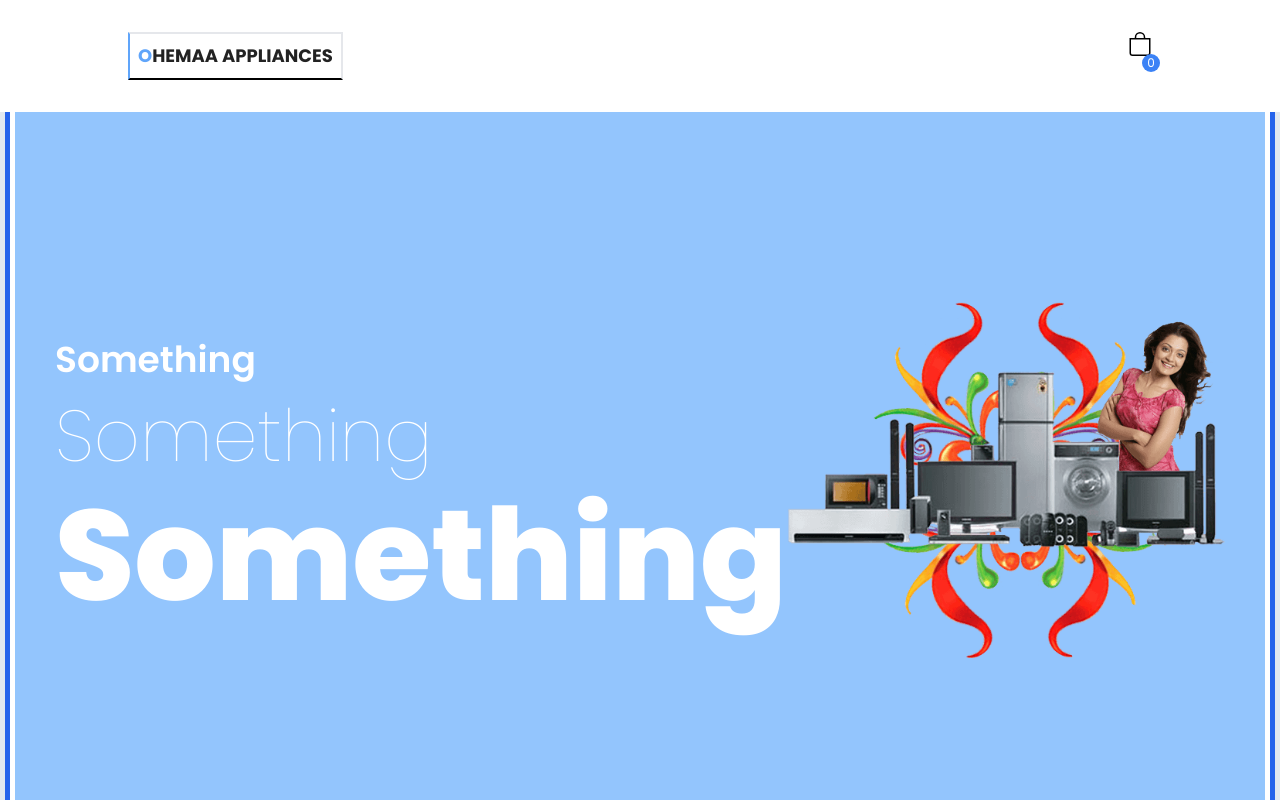
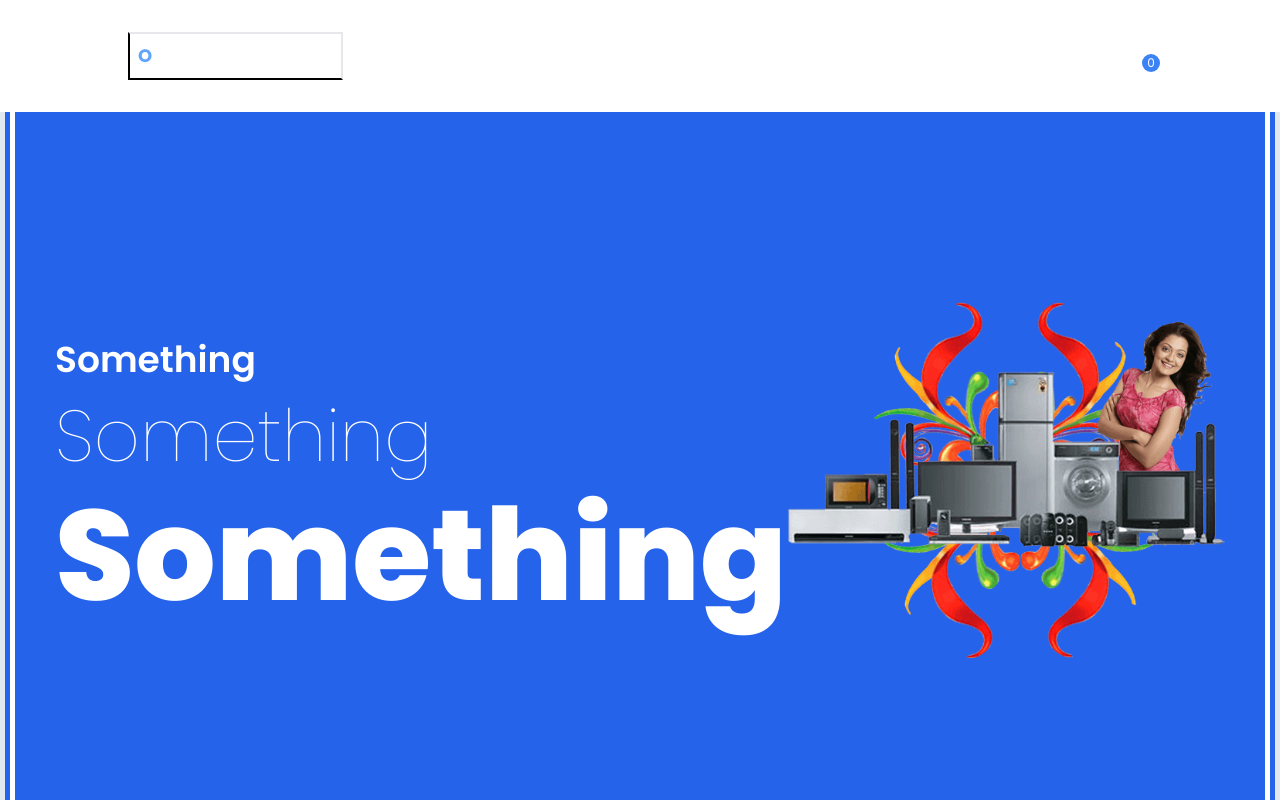
Before and after one commit to ahiekpordavid/ohema, a React (Create React App) app: page / in a window 1280 px wide. Shown: the top 800 px of the page. Built offline with nearby package versions, Linux system fonts and the light colour scheme.

Commit message:
Color Change

```diff
--- a/src/components/Header.js
+++ b/src/components/Header.js
@@ -24,11 +24,11 @@ const Header = () => {
   });
 
   return (
-    <header className={`fixed w-full z-20 transition-all bg-white ${scrolled ? '' : ''}`}>
+    <header className={`fixed w-full z-20 transition-all bg-white ${scrolled ? 'bg-white' : 'bg-blue-600'}`}>
     <div className='flex justify-between container item-center mx-auto py-8 ' >
-      <Link to={'/'} className="uppercase text-lg font-bold border-2  border-b-black border-l-blue-400 p-2 first-letter:text-blue-400" >Ohemaa Appliances</Link>
+      <Link to={'/'} className={`uppercase text-lg font-bold border-2  border-b-black border-l-black ${scrolled ? '' : 'text-white'} p-2 first-letter:text-blue-400`} >Ohemaa Appliances</Link>
       <div onClick={() => setIsOpen(!isOpen)} className="relative flex cursor-pointer">
-        <BsBag className="text-2xl font-bold text-black curser-pointer"/>
+        <BsBag className={`text-2xl font-bold text-white curser-pointer ${scrolled ? 'text-black' : ''}`}/>
         <div className="bg-blue-500 absolute -right-2 bottom-2 text-[12px] w-[18px] h-[18px] text-white rounded-full flex justify-center items-center">{itemNumber}</div>
       </div>
     </div></header>
--- a/src/components/Hero.js
+++ b/src/components/Hero.js
@@ -5,7 +5,7 @@ const Hero = () => {
   return (
     <div className="m-[5px] bg-blue-600 h-[800px]">
       <div className="m-[5px] bg-white  h-[795px]">
-        <div className="m-[5px] bg-blue-300 h-[790px] p-10 flex items-center">
+        <div className="m-[5px] bg-blue-600 h-[790px] p-10 flex items-center">
           <div className="" style={{flex:'1'}}>
             <h1 className="text-4xl font-semibold text-white">Something</h1>
             <h1 className="text-7xl font-thin text-white my-5">Something</h1>
```
